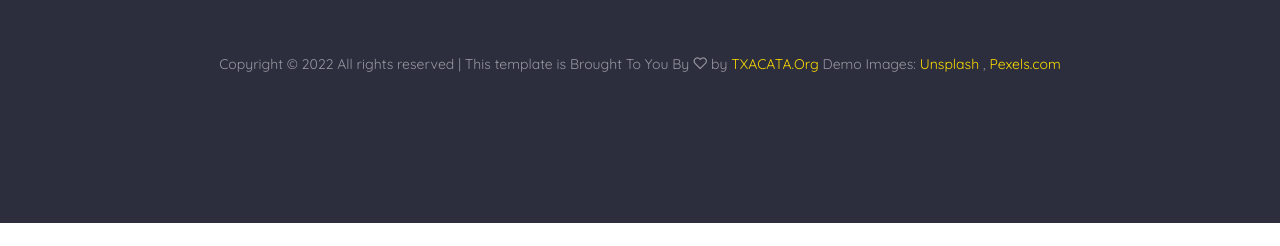
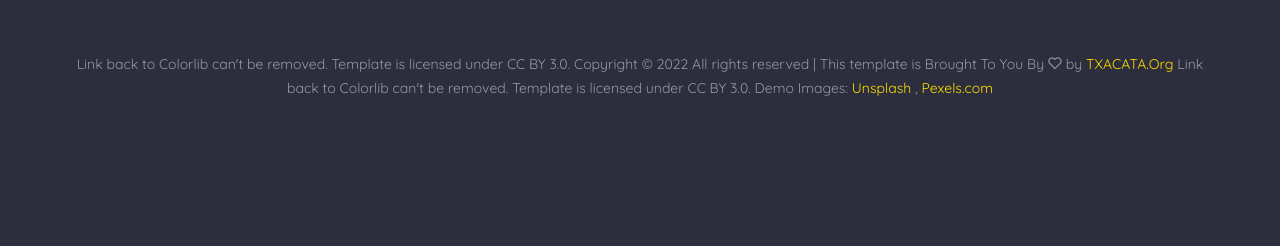
Before and after one commit to SNmcdarby1/simbapawtravel, a plain HTML site: page tour/tours.html in a window 1280 px wide. Shown: the part 3682-3928 px from the top of the page. Before the commit the page ends 3905 px from the top, so only its background shows below. Drawn offline with Linux system fonts and the light colour scheme; files whose address does not match are found by name.

Commit message:
initial commit

```diff
--- a/tour/tours.html
+++ b/tour/tours.html
@@ -551,12 +551,12 @@
 				<div class="row">
 					<div class="col-md-12 text-center">
 						<p>
-							<!-- Link back to Colorlib can't be removed. Template is licensed under CC BY 3.0. -->
+							Link back to Colorlib can't be removed. Template is licensed under CC BY 3.0.
 							Copyright &copy;
 							<script>document.write( new Date().getFullYear() );</script> All rights reserved | This
 							template is Brought To You By <i class="icon-heart2" aria-hidden="true"></i> by <a
 								href="https://colorlib.com" target="_blank">TXACATA.Org</a>
-							<!-- Link back to Colorlib can't be removed. Template is licensed under CC BY 3.0. --></span>
+							Link back to Colorlib can't be removed. Template is licensed under CC BY 3.0. </span>
 							<span class="block">Demo Images: <a href="http://unsplash.co/" target="_blank">Unsplash</a>
 								, <a href="http://pexels.com/" target="_blank">Pexels.com</a></span>
 						</p>
```
Also changed, not shown: 1 other file.
